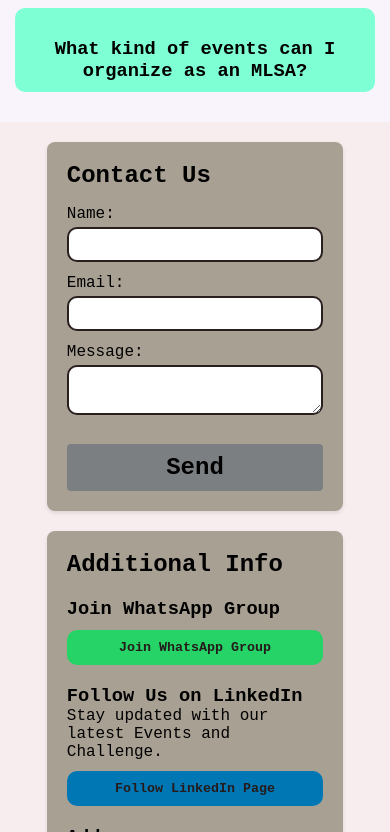
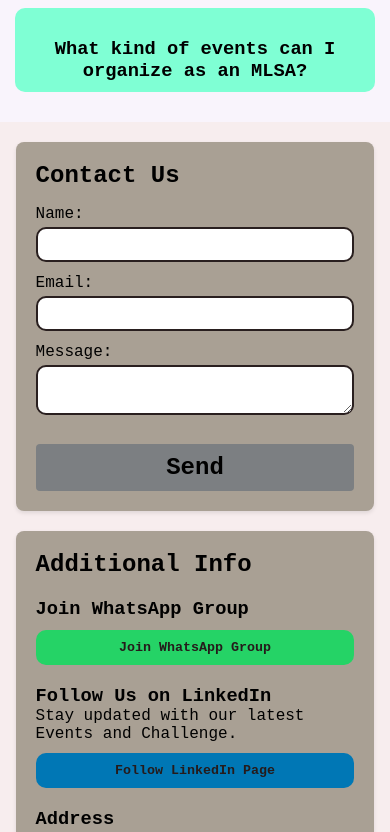
Before and after one commit to AshishUjjwal/MLSA-AIMT, a React (Create React App) app: page / in a window 390 px wide. Shown: the part 3912-4744 px from the top of the page. Built offline with nearby package versions, Linux system fonts and the light colour scheme.

Commit message:
Some Changes

```diff
--- a/src/components/ContactSection.module.css
+++ b/src/components/ContactSection.module.css
@@ -108,6 +108,6 @@ h3 {
 @media (max-width: 768px) {
   .contactSection {
     grid-template-columns: 1fr;
-    padding: 20px 12%;
+    padding: 20px 4%;
   }
 }
```
